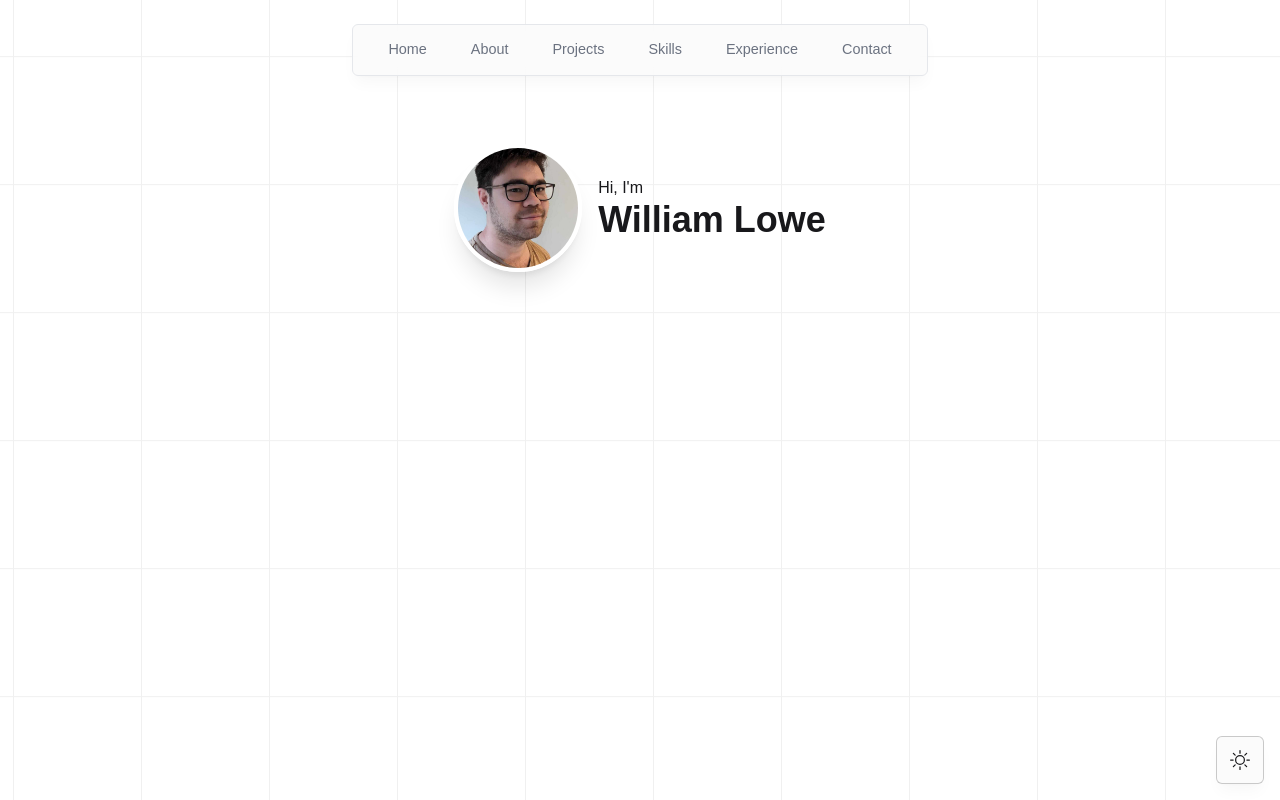
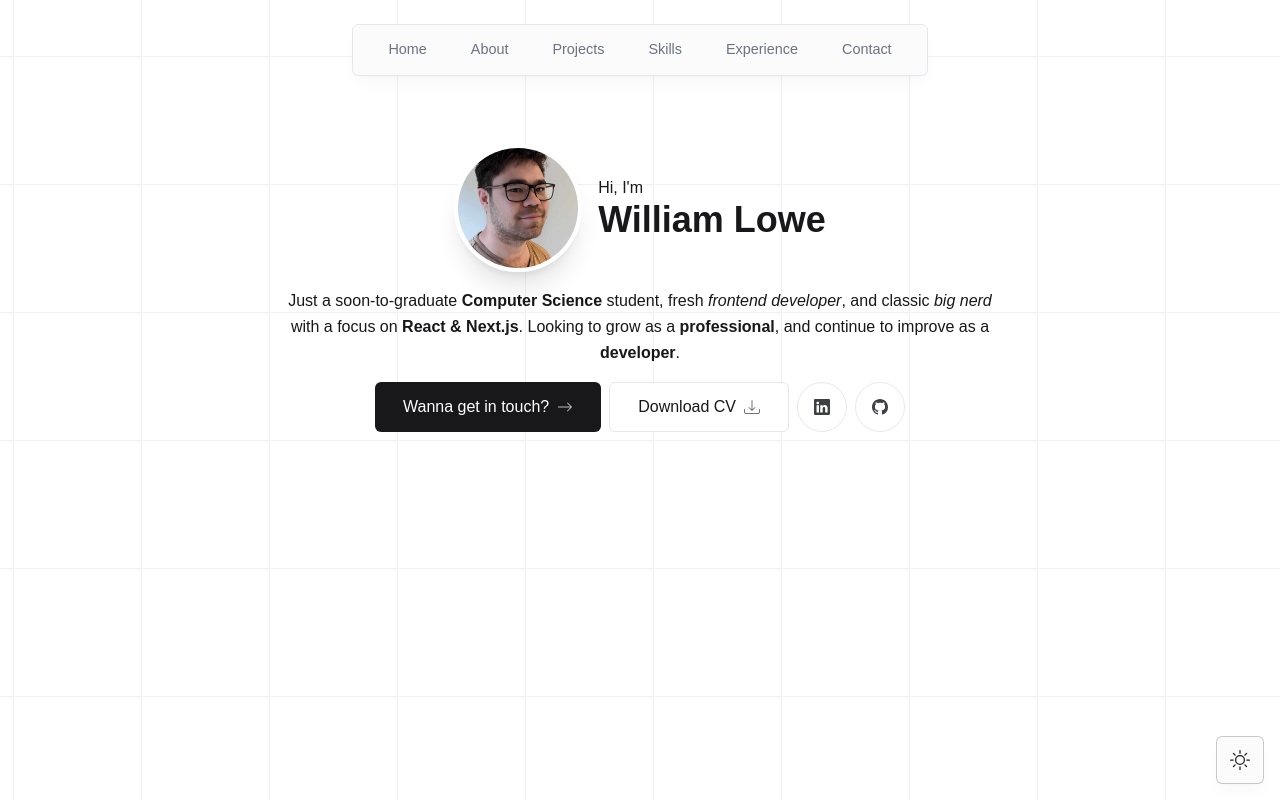
Before and after one commit to williamalowe/next-portfolio, a Next.js app: page / in a window 1280 px wide. Built offline with nearby package versions, Linux system fonts and the light colour scheme; a web font is replaced by a local one.

Commit message:
wip: add text + button section to intro-component

```diff
--- a/src/components/intro.tsx
+++ b/src/components/intro.tsx
@@ -1,24 +1,107 @@
+"use client";
+
+import { motion } from "framer-motion";
 import Image from "next/image";
+import Link from "next/link";
+import { BsArrowRight, BsDownload, BsGithub, BsLinkedin } from "react-icons/bs";
 
 export default function Intro() {
   return (
-    <section>
-      <div className="flex flex-col items-center gap-4 sm:flex-row">
+    <section className="flex flex-col items-center gap-y-4">
+      <motion.div
+        className="flex flex-col items-center gap-4 sm:flex-row"
+        initial={{
+          opacity: 0,
+          y: 100,
+        }}
+        animate={{
+          opacity: 1,
+          y: 0,
+        }}
+        transition={{
+          delay: 0.15,
+        }}
+      >
         <Image
-          src='/profile.jpg'
+          src="/profile.jpg"
           alt="William Lowe profile picture"
           width={192}
           height={192}
           quality={95}
           priority={true}
-          className="w-32 h-32 rounded-full object-cover border-[0.3rem] border-white shadow-xl dark:border-black/20"
+          className="w-32 h-32 rounded-full object-cover border-[0.3rem] border-white shadow-xl dark:border-black/20 hover:scale-125 transition"
         />
         <div className="text-center sm:text-left">
           <h5>Hi, I&apos;m</h5>
           <h1 className="text-4xl font-bold">William Lowe</h1>
         </div>
-      </div>
-      <div></div>
+      </motion.div>
+      <motion.p
+        className="px-8 text-center max-w-[800px] leading-relaxed"
+        initial={{
+          opacity: 0,
+          y: 100,
+        }}
+        animate={{
+          opacity: 1,
+          y: 0,
+        }}
+        transition={{
+          delay: 0.25,
+        }}
+      >
+        Just a soon-to-graduate{" "}
+        <span className="font-bold">Computer Science</span> student, fresh{" "}
+        <span className="italic">frontend developer</span>, and classic{" "}
+        <span className="italic">big nerd</span> with a focus on{" "}
+        <span className="font-bold">React & Next.js</span>. Looking to grow as a{" "}
+        <span className="font-bold">professional</span>, and continue to improve
+        as a <span className="font-bold">developer</span>.
+      </motion.p>
+      <motion.div
+        className="flex gap-x-2"
+        initial={{
+          opacity: 0,
+          y: 100,
+        }}
+        animate={{
+          opacity: 1,
+          y: 0,
+        }}
+        transition={{
+          delay: 0.25,
+        }}
+      >
+        <Link
+          href="#"
+          className="group flex bg-zinc-900 text-white px-7 py-3 items-center gap-2 rounded-md outline-none hover:scale-110 hover:bg-zinc-950 active:scale-95 transition"
+        >
+          Wanna get in touch?{" "}
+          <BsArrowRight className="opacity-70 group-hover:translate-x-2 transition" />
+        </Link>
+        <a
+          href="/cv.pdf"
+          download
+          className="group bg-white px-7 py-3 flex items-center gap-x-2 rounded-md outline-none hover:scale-110 active:scale-95 transition cursor-pointer border dark:bg-white/10"
+        >
+          Download CV{" "}
+          <BsDownload className="opacity-60 group-hover:translate-y-1 transition" />
+        </a>
+        <a
+          href="https://www.linkedin.com/in/william-lowe-b08707297/"
+          target="_blank"
+          className="bg-white p-4 text-zinc-700 hover:text-zinc-950 flex items-center gap-2 rounded-full focus:scale-[1.15] hover:scale-[1.15] active:scale-105 transition cursor-pointer border dark:bg-white/10 dark:text-white/60"
+        >
+          <BsLinkedin />
+        </a>
+        <a
+          href="https://github.com/williamalowe"
+          target="_blank"
+          className="bg-white p-4 text-zinc-700 hover:text-zinc-950 flex items-center gap-2 rounded-full focus:scale-[1.15] hover:scale-[1.15] active:scale-105 transition cursor-pointer border dark:bg-white/10 dark:text-white/60"
+        >
+          <BsGithub />
+        </a>
+      </motion.div>
     </section>
-  )
+  );
 }
```
